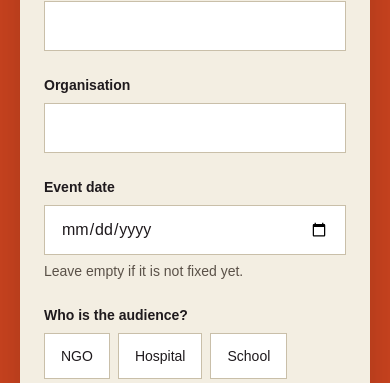
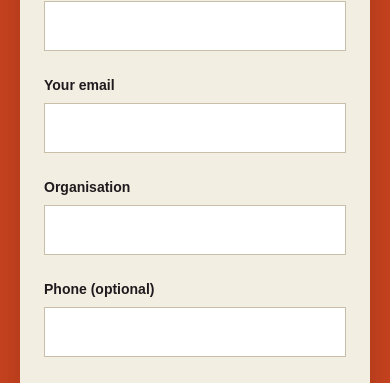
Before and after one commit to jmuhire13/JCM_Speaker, a React (Vite) app in the folder frontend/: page /connect in a window 390 px wide. Shown: the part 571-954 px from the top of the page. Built offline with nearby package versions, Linux system fonts and the light colour scheme; no server answers.

Commit message:
Add email and phone fields to the booking form

```diff
--- a/frontend/src/components/ConnectForm.jsx
+++ b/frontend/src/components/ConnectForm.jsx
@@ -3,11 +3,24 @@ import Button from './Button'
 import { connectForm, directContact, reply } from '../content/connect'
 import { mailtoHref, submitEnquiry } from '../lib/submitEnquiry'
 
-const empty = { name: '', organisation: '', eventDate: '', audience: '', message: '', website: '' }
+const empty = {
+  name: '',
+  email: '',
+  phone: '',
+  organisation: '',
+  eventDate: '',
+  audience: '',
+  message: '',
+  website: '',
+}
+
+// A simple shape check (something@something.something), not a promise the address exists.
+const looksLikeEmail = (s) => /^[^\s@]+@[^\s@]+\.[^\s@]+$/.test(s.trim())
 
 function validate(v) {
   const errors = {}
   if (!v.name.trim()) errors.name = 'Please tell us your name.'
+  if (!looksLikeEmail(v.email)) errors.email = 'Please enter an email address we can reply to.'
   if (!v.organisation.trim()) errors.organisation = 'Please tell us the organisation.'
   if (!v.audience) errors.audience = 'Please choose who the audience is.'
   if (v.message.trim().length < 10) errors.message = 'Please tell us a little about your event.'
@@ -136,8 +149,14 @@ export default function ConnectForm() {
         <Field id="name" label={connectForm.fields.name} error={errors.name}>
           <input type="text" autoComplete="name" {...fieldProps('name')} />
         </Field>
+        <Field id="email" label={connectForm.fields.email} error={errors.email}>
+          <input type="email" autoComplete="email" {...fieldProps('email')} />
+        </Field>
         <Field id="organisation" label={connectForm.fields.organisation} error={errors.organisation}>
           <input type="text" autoComplete="organization" {...fieldProps('organisation')} />
+        </Field>
+        <Field id="phone" label={connectForm.fields.phone}>
+          <input type="tel" autoComplete="tel" {...fieldProps('phone')} />
         </Field>
         <Field id="eventDate" label={connectForm.fields.eventDate} hint={connectForm.fields.eventDateHint}>
           <input type="date" {...fieldProps('eventDate')} aria-describedby="eventDate-hint" />
--- a/frontend/src/content/connect.js
+++ b/frontend/src/content/connect.js
@@ -19,6 +19,8 @@ export const connectForm = {
   title: 'Book Jean Claude',
   fields: {
     name: 'Your name',
+    email: 'Your email',
+    phone: 'Phone (optional)',
     organisation: 'Organisation',
     eventDate: 'Event date',
     eventDateHint: 'Leave empty if it is not fixed yet.',
--- a/frontend/src/lib/submitEnquiry.js
+++ b/frontend/src/lib/submitEnquiry.js
@@ -29,6 +29,8 @@ export function mailtoHref(email, values) {
   const subject = `Speaking enquiry from ${values.organisation || values.name || 'a visitor'}`
   const body = [
     `Name: ${values.name}`,
+    `Email: ${values.email}`,
+    `Phone: ${values.phone || 'not given'}`,
     `Organisation: ${values.organisation}`,
     `Event date: ${values.eventDate || 'not fixed yet'}`,
     `Audience: ${values.audience}`,
```
